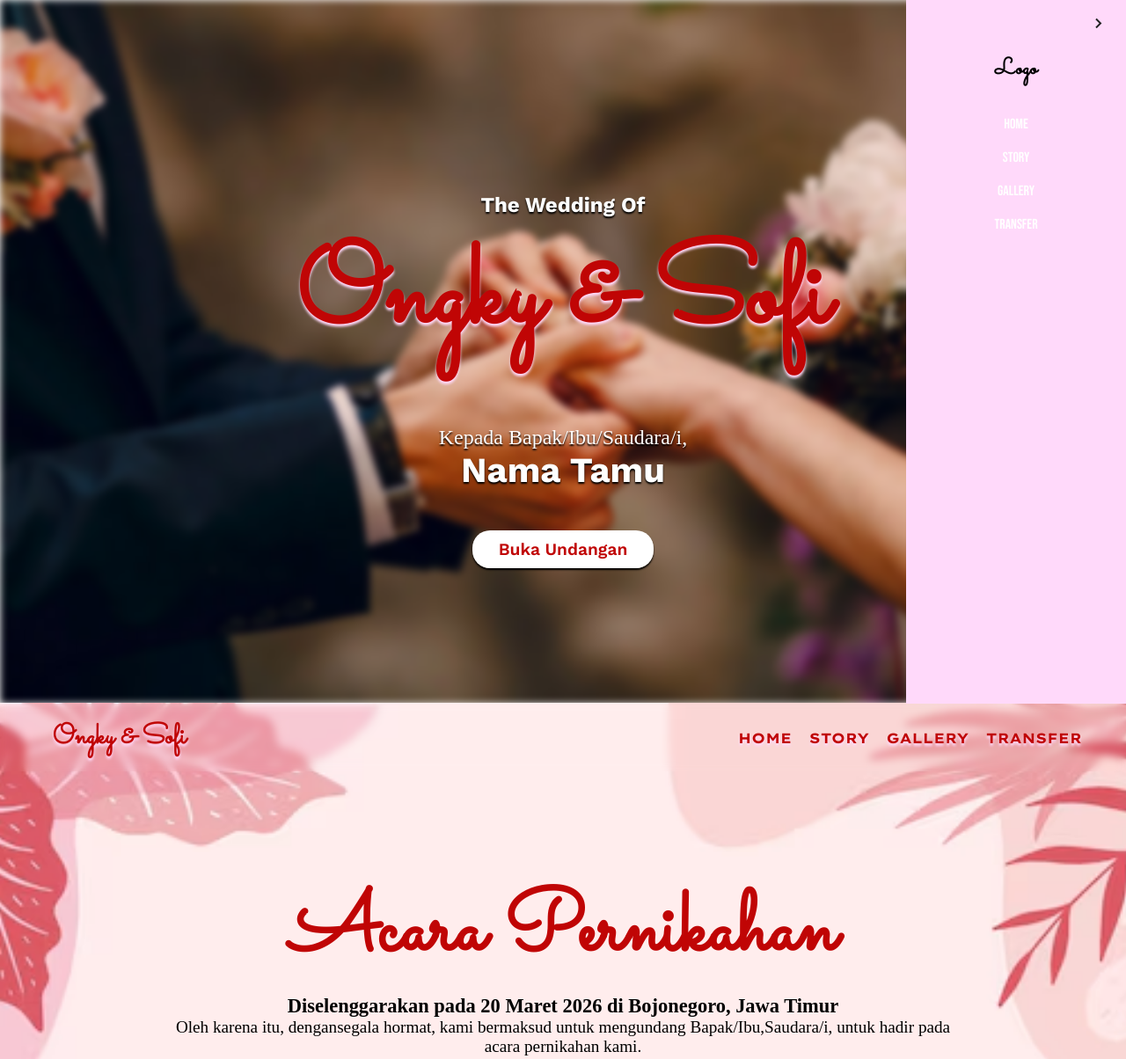
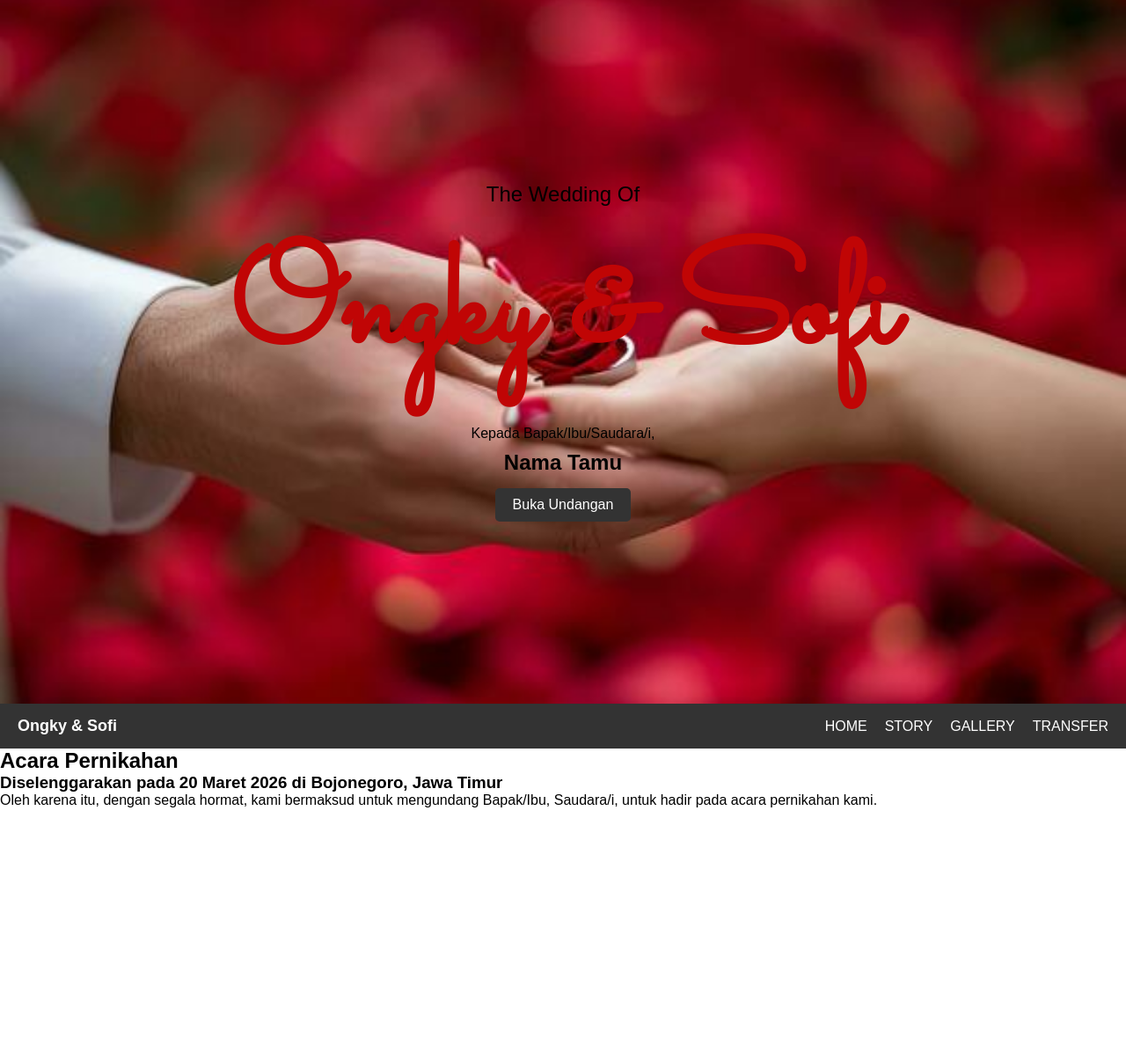
Before and after one commit to Fingky12/Undangan, a plain HTML site: page index.html in a window 1280 px wide. Shown: the top 1204 px of the page at 88% size. After the commit the page ends 919 px from the top, so only its background shows below. Drawn offline with nearby package versions, Linux system fonts and the light colour scheme; a web font is replaced by a local one.

Commit message:
Update Total

```diff
--- a/index.html
+++ b/index.html
@@ -3,25 +3,17 @@
 <head>
     <meta charset="UTF-8">
     <meta name="viewport" content="width=device-width, initial-scale=1.0">
-    <link href='https://unpkg.com/boxicons@2.1.4/css/boxicons.min.css' rel='stylesheet'>
+    <title>Undangan Pernikahan</title>
+    <link href="https://unpkg.com/boxicons@2.1.4/css/boxicons.min.css" rel="stylesheet">
     <link rel="stylesheet" href="style.css">
-    <title>Undangan Pernikahan</title>
 </head>
 <body>
     <section id="hero" class="hero">
         <main>
             <h4>The Wedding Of</h4>
             <h1>Ongky & Sofi</h1>
-            <p>Kepada Bapak/Ibu/Saudara/i, </p>
+            <p>Kepada Bapak/Ibu/Saudara/i,</p>
             <span><h2>Nama Tamu</h2></span>
-            <!-- <div class="countdown">
-                <div class="time">
-                    <div class="unit"><div class="number" id="days">0</div><div class="label">Hari</div></div>
-                    <div class="unit"><div class="number" id="hours">00</div><div class="label">Jam</div></div>
-                    <div class="unit"><div class="number" id="minutes">00</div><div class="label">Menit</div></div>
-                    <div class="unit"><div class="number" id="seconds">00</div><div class="label">Detik</div></div>
-                </div>
-            </div> -->
             <a href="#undangan" class="btn">Buka Undangan</a>
         </main>
     </section>
@@ -36,16 +28,16 @@
         <li><a href="#">TRANSFER</a></li>
         </ul>
         <div class="menu-toggle" id="menu-toggle">
-            <i class='bx bx-menu'></i> <!-- icon hamburger -->
+        <i class='bx bx-menu'></i>
         </div>
     </nav>
 
     <!-- Sidebar -->
     <div class="sidebar" id="sidebar">
         <div class="close-btn" id="close-btn">
-            <i class='bx bx-chevron-right' ></i>
+        <i class='bx bx-chevron-right'></i>
         </div>
-        <h3>Logo</h3>
+        <h3>Ongky & Sofi</h3>
         <ul>
         <li><a href="#">HOME</a></li>
         <li><a href="#">STORY</a></li>
@@ -63,12 +55,13 @@
             <div class="col">
             <h2>Acara Pernikahan</h2>
             <h3>Diselenggarakan pada 20 Maret 2026 di Bojonegoro, Jawa Timur</h3>
-                    <p>Oleh karena itu, dengansegala hormat, kami bermaksud untuk mengundang Bapak/Ibu,Saudara/i, untuk hadir pada acara pernikahan kami.</p>
+            <p>Oleh karena itu, dengan segala hormat, kami bermaksud untuk mengundang Bapak/Ibu, Saudara/i, untuk hadir pada acara pernikahan kami.</p>
             </div>
         </div>
         </div>
     </section>
 
+  <!-- Script -->
   <script src="script.js"></script>
 </body>
 </html>
--- a/script.js
+++ b/script.js
@@ -36,26 +36,27 @@
     update();
     const timer=setInterval(update,1000);
 
-// Menu Toggle
-    const toggle = document.querySelector('.menu-toggle');
-    const sidebar = document.querySelector('.sidebar');
-    const overlay = document.querySelector('.overlay');
-    const closeBtn = document.querySelector('.close-btn');
 
-    toggle.addEventListener('click', () => {
-        sidebar.classList.toggle('show');
-        overlay.classList.toggle('show');
-        toggle.classList.toggle('active');
-    });
+// Ambil elemen
+const menuToggle = document.getElementById("menu-toggle");
+const sidebar = document.getElementById("sidebar");
+const closeBtn = document.getElementById("close-btn");
+const overlay = document.getElementById("overlay");
 
-    overlay.addEventListener('click', () => {
-        sidebar.classList.remove('show');
-        overlay.classList.remove('show');
-        toggle.classList.remove('active');
-    });
+// Klik hamburger → buka sidebar
+menuToggle.addEventListener("click", () => {
+    sidebar.classList.add("show");
+    overlay.classList.add("show");
+});
 
-    closeBtn.addEventListener('click', () => {
-        sidebar.classList.remove('show');
-        overlay.classList.remove('show');
-        toggle.classList.remove('active');
-    });
+// Klik tombol close → tutup sidebar
+closeBtn.addEventListener("click", () => {
+    sidebar.classList.remove("show");
+    overlay.classList.remove("show");
+});
+
+// Klik overlay → tutup sidebar
+overlay.addEventListener("click", () => {
+    sidebar.classList.remove("show");
+    overlay.classList.remove("show");
+});
--- a/style.css
+++ b/style.css
@@ -11,240 +11,151 @@
     --bg: rgba(0, 0, 0, 0.4);
     --glass: rgba(255, 255, 255, 0.03);
     --gold: rgb(255, 199, 96);
+    font-family: "Work Sans", sans-serif;
+    font-family: "Sacramento", cursive;
 }
 
+/* Reset */
 * {
     margin: 0;
     padding: 0;
-    box-sizing:border-box
+    box-sizing: border-box;
 }
 
 body {
-    font-size: 1.2rem;
-    font-family: "Work Sans", sans-serif;
-    font-weight: 400;
-    min-height: 2000px;
+    height: 100vh;
+    font-family: sans-serif;
 }
 
-.hero::before {
-    content: '';
-    position: absolute;
-    top: 0;
-    left: 0;
-    width: 100%;
-    height: 100%;
-    background-image: url(assets/img17.jpg);
-    background-position: center;
-    background-size: cover;
-    z-index: -1;
-    filter: blur(4.2px);
-}
-
+/* Hero */
 .hero {
     display: flex;
     justify-content: center;
+    align-items: center;
+    height: 100vh;
+    background-image: url(assets/bg12.jpg);
+    background-size: cover;
+    background-position: center;
     text-align: center;
-    align-items: center;
-    width: 100%;
-    height: 100%;
-    color: white;
-    min-height: 100vh;
+    -webkit-backdrop-filter: blur(3px);
+    backdrop-filter: blur(3px);
+}
+
+.hero h1 {
+    font-size: 10rem;
+    margin-bottom: 10px;
+    font-family: "Sacramento", cursive;
+    color: var(--maroon);
 }
 
 .hero h4 {
     font-size: 1.5rem;
-    text-shadow: var(--shadow);
+    font-weight: normal;
+    margin-bottom: 5px;
 }
 
-.hero h1 {
-    color: var(--maroon);
-    font-family: "Sacramento", cursive;
-    font-size: 8rem;
-    text-shadow: 0 3px 3px var(--bg-light);
-    margin-bottom: 50px;
-}
 .hero p {
-    margin-top: 15px;
-    font-size: 1.5rem;
-    text-shadow: var(--shadow);
-    font-weight: 500;
-    font-family: "DM Serif Text", serif
-}
-.hero span h2 {
-    font-size: 2.5rem;
-    text-shadow: var(--shadow);
-}
-.countdown {
-    display: flex;
-    justify-content: center;
-    gap: 20px;
-    margin-top: 15px;
+    margin-bottom: 10px;
 }
 
-.time {
-    display: flex;
-    justify-content: center;
-    gap: 25px;
+.btn {
+    display: inline-block;
+    margin-top: 15px;
+    padding: 10px 20px;
+    background: #333;
+    color: #fff;
+    text-decoration: none;
+    border-radius: 5px;
 }
 
-.unit {
-    width: 80px;
-    height: 80px;
-    background: var(--maroon);
+/* Navbar */
+.navbar {
+    display: flex;
+    justify-content: space-between;
+    align-items: center;
+    padding: 15px 20px;
+    background: #333;
     color: #fff;
-    border-radius: 50%;
-    display: flex;
-    flex-direction: column;
-    justify-content: center;
-    align-items: center;
-    box-shadow: var(--shadow);
 }
 
-.unit .number {
-    font-size: 25px;
+.navbar .logo {
+    font-size: 18px;
     font-weight: bold;
 }
 
-.unit .label {
-    font-size: 13px;
-}
-.hero .btn {
-    background-color: #fff;
-    padding: 10px 30px;
-    border-radius: 20px;
-    text-decoration: none;
-    font-weight: 600;
-    position: relative;
-    top: 55px;
-    box-shadow: var(--shadow);
-    color: var(--maroon);
+.navbar ul {
+    display: flex;
+    gap: 20px;
+    list-style: none;
 }
 
-.hero .btn:hover {
-    background-color: var(--maroon);
+.navbar ul li a {
+    color: #fff;
+    text-decoration: none;
+}
+
+.menu-toggle {
+    display: none;
+    font-size: 26px;
+    cursor: pointer;
     color: #fff;
 }
-
-/* Navbar utama */
-.navbar {
-    overflow: hidden;
-    display: flex;
-    justify-content: space-between;
-    align-items: center;
-    padding-left: 60px;
-    padding-right: 40px;
-    padding-top: 15px ;
-    padding-bottom: 15px;
-    color: #fff;
-    -webkit-backdrop-filter: blur(5px);
-    backdrop-filter: blur(5px);
-    position: sticky;
-    top: 0;
-    z-index: 10;
-}
-
-.navbar .logo {
-    font-size: 2rem;
-    font-weight: bold;
-    font-family: "Sacramento", cursive;
-    color: var(--maroon);
-    text-shadow: 0 3px 3px var(--bg-light);
-}
-
-.nav-links {
-    list-style: none;
-    display: flex;
-    gap: 0.6rem;
-}
-
-.nav-links li a {
-    color: var(--maroon);
-    text-decoration: none;
-    font-weight: bold;
-    font-size: 1rem;
-    font-family: "Lexend Giga", sans-serif;
-    margin-right: 10px;
-    text-shadow: 0 3px 3px var(--bg-light);
-    transition: .3s;
-}
-
-.nav-links li a:hover {
-    color: white;
-    text-shadow: var(--shadow);
-}
-
-/* Hamburger Button */
-.menu-toggle {
-    display: none;
-    font-size: 3rem;
-    cursor: pointer;
-    color: var(--maroon);
-}
-
-/* Sidebar Menu (untuk layar kecil) */
+/* Sidebar */
 .sidebar {
     position: fixed;
     top: 0;
-    right: -250px;
-    width: 250px;
+    right: -250px; /* sembunyi dulu di kanan */
+    width: 200px;
     height: 100%;
-    background: #ffd9fa;
-    padding-top: 60px;
-    transition: right 0.3s ease;
-    display: flex;
+    background: #444;
+    color: #fff;
+    padding: 20px;
+    transition: right 0.5s ease, opacity 0.5s ease; /* geser + fade */
     z-index: 1000;
-    flex-direction: column;
-    align-items: center;
-    opacity: 0;
-    pointer-events: none;
+    box-shadow: -4px 0 15px rgba(0,0,0,0.4); /* bayangan lebih soft */
 }
 
-.sidebar {
-    right: 0;
-    opacity: 1;
-    pointer-events: auto;
+.sidebar.show {
+  right: 0;   /* geser ke layar */
 }
 
 .sidebar h3 {
-    color:var(--pink);
-    font-family:"Sacramento", cursive;
-    margin-bottom:30px;
-    font-size:26px;
+    margin-bottom: 20px;
 }
 
 .sidebar ul {
     list-style: none;
     padding: 0;
-    margin: 0;
-    display: flex;
-    flex-direction: column;
-    gap: 15px;
-    text-align: center;
 }
 
-.sidebar a {
-    color: #fff;
-    font-size: 1rem;
-    text-decoration: none;
-    font-family: "Bebas Neue", sans-serif;
+.sidebar ul li {
+    margin: 18px 0;
 }
 
-.sidebar a:hover {
-    color:var(--pink);
+.sidebar ul li a {
+    color: #fff;
+    text-decoration: none;
+    font-size: 16px;
+    letter-spacing: 0.5px;
+    transition: color 0.3s, transform 0.3s;
 }
 
-/* Tombol close di sidebar */
+.sidebar ul li a:hover {
+    color: #f1c40f;
+    transform: translateX(5px); /* geser dikit saat hover */
+}
+
+/* Tombol close */
 .close-btn {
-    position:absolute;
-    top:15px;
-    right:20px;
-    font-size:24px;
-    cursor:pointer;
-    color:#222;
-    transition:.3s;
+    text-align: right;
+    cursor: pointer;
+    font-size: 28px;
+    margin-bottom: 20px;
+    transition: transform 0.3s ease, color 0.3s;
 }
+
 .close-btn:hover {
-    color:var(--pink);
+    color: #f1c40f;
 }
 
 /* Overlay */
@@ -254,123 +165,25 @@ body {
     left: 0;
     width: 100%;
     height: 100%;
-    background: rgba(0,0,0,0.2);
-    display: none;
-    z-index: 500;
+    background: rgba(0,0,0,0.6);
+    opacity: 0;
+    visibility: hidden;
+    transition: all 0.3s ease;
+    z-index: 999;
 }
 
 .overlay.show {
-    display: block;
+    opacity: 1;
+    visibility: visible;
 }
 
-.home {
-    margin-top: -4.9rem;
-    background-image: url(assets/img2.jpg);
-    background-position: center;
-    background-size: cover;
-}
-
-.container {
-    min-height: 120vh;
-    justify-content: center;
-    text-align: center;
-    font-family: "DM Serif Text", serif;
-    padding: 15%;
-}
-
-.row {
-}
-
-.col {
-    width: 100%;
-    height: 100%;
-    display: flex;
-    flex-direction: column;
-    justify-content: center;
-    align-items: center;
-}
-
-.col h2 {
-    font-size: 6rem;
-    font-family: "Sacramento", cursive;
-    color: var(--maroon);
-}
-
-.col h3 {
-}
-
-/* Media Query */
-/* Laptop */
-@media (max-width: 992px) {
-html {
-    font-size: 70%;
-}
-
-.navbar {
-    padding-left: 25px;
-    padding-right: 30px;
-    padding-top: 10px ;
-    padding-bottom: 10px;
-}
-
-.home {
-    margin-top: -4.7rem;
-}
-
-}
-/* Tablet */
-@media (max-width: 768px) {
-html {
-    font-size: 65%;
-}
-
-.unit {
-    width: 50px;
-    height: 70px;
-}
-
-/* Nav Bar */
-.navbar {
-    padding-left: 20px;
-    padding-right: 10px;
-    padding-top: 8px;
-    padding-bottom: 8px;
-}
-
-.home {
-    margin-top: -4.4rem;
-}
-
-}
-
-/* Mobile Phone */
+/* Responsive */
 @media (max-width: 576px) {
-html {
-    font-size: 45%;
-}
-
-.navbar {
-    padding-left: 20px;
-    padding-right: 10px;
-    padding-top: 3px;
-    padding-bottom: 3px;
-}
-
-.home {
-    margin-top: -4.4rem;
-}
-
-.unit {
-    width: 45px;
-    height: 45px;
-}
-
-.menu-toggle{
-    display:block;
-}
-
-.nav-links {
+.navbar ul {
     display: none;
 }
 
+.menu-toggle {
+    display: block;
 }
+}
```
Also changed, not shown: assets/bg.jpg (deleted), assets/img2.jpg (deleted). Lines whose indentation alone changed are shown as unchanged.
